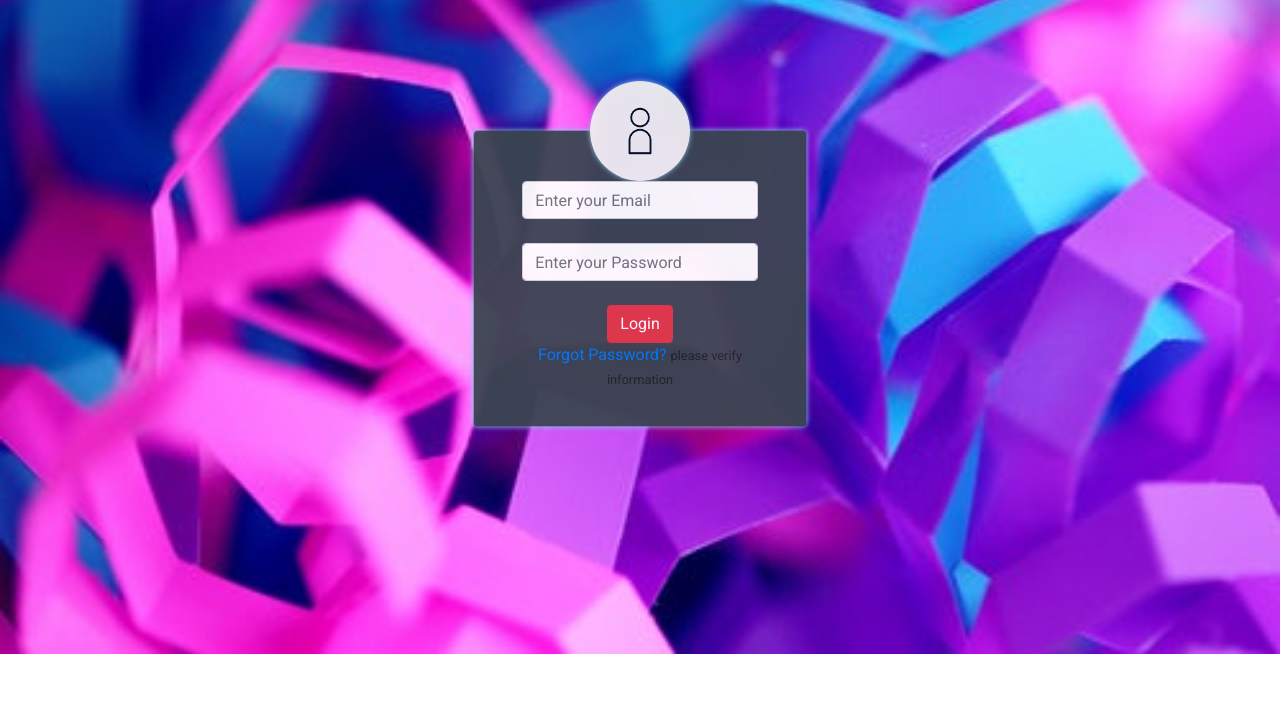
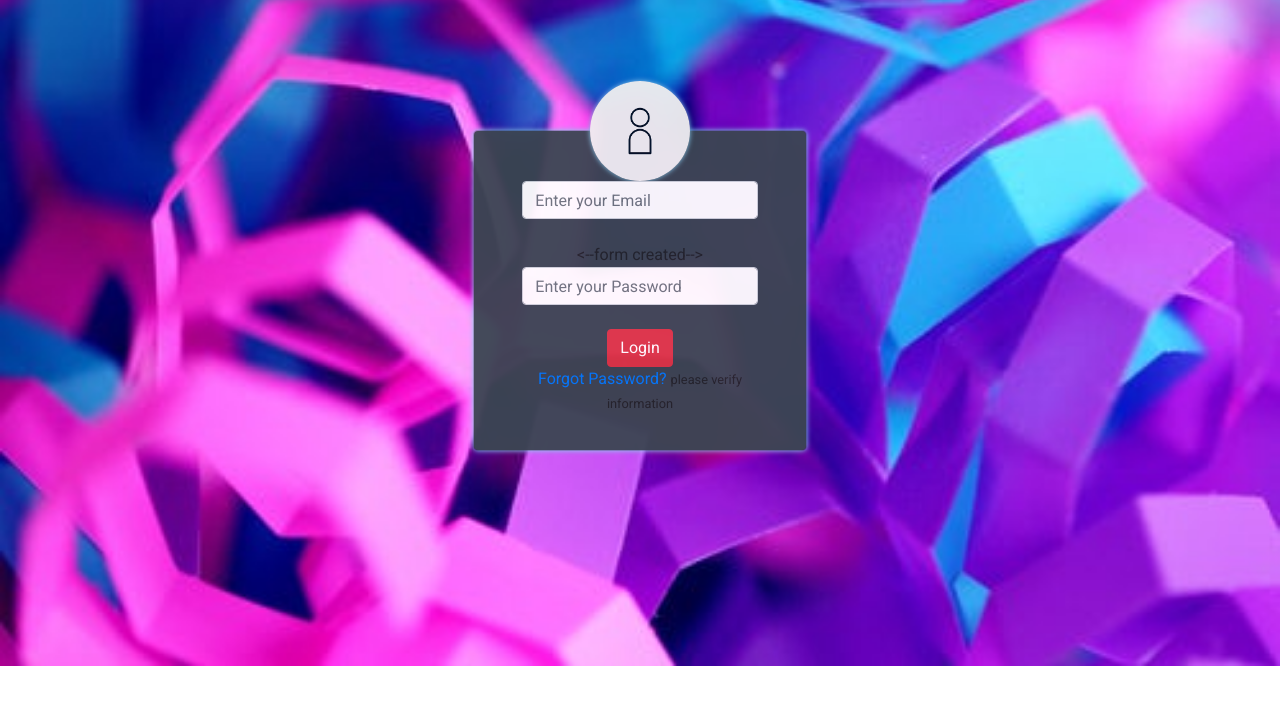
Before and after one commit to sakigo9/logon_page, a plain HTML site: page index.html in a window 1280 px wide. Drawn offline with nearby package versions, Linux system fonts and the light colour scheme.

Commit message:
Added comment

```diff
--- a/index.html
+++ b/index.html
@@ -29,7 +29,7 @@
   </form>
   <br>
   <form class="col-12" ">
-
+<--form created-->
   <form class="form-group" >
     <input type="password"" class="form-control" placeholder="Enter your Password">
   </form>
```
